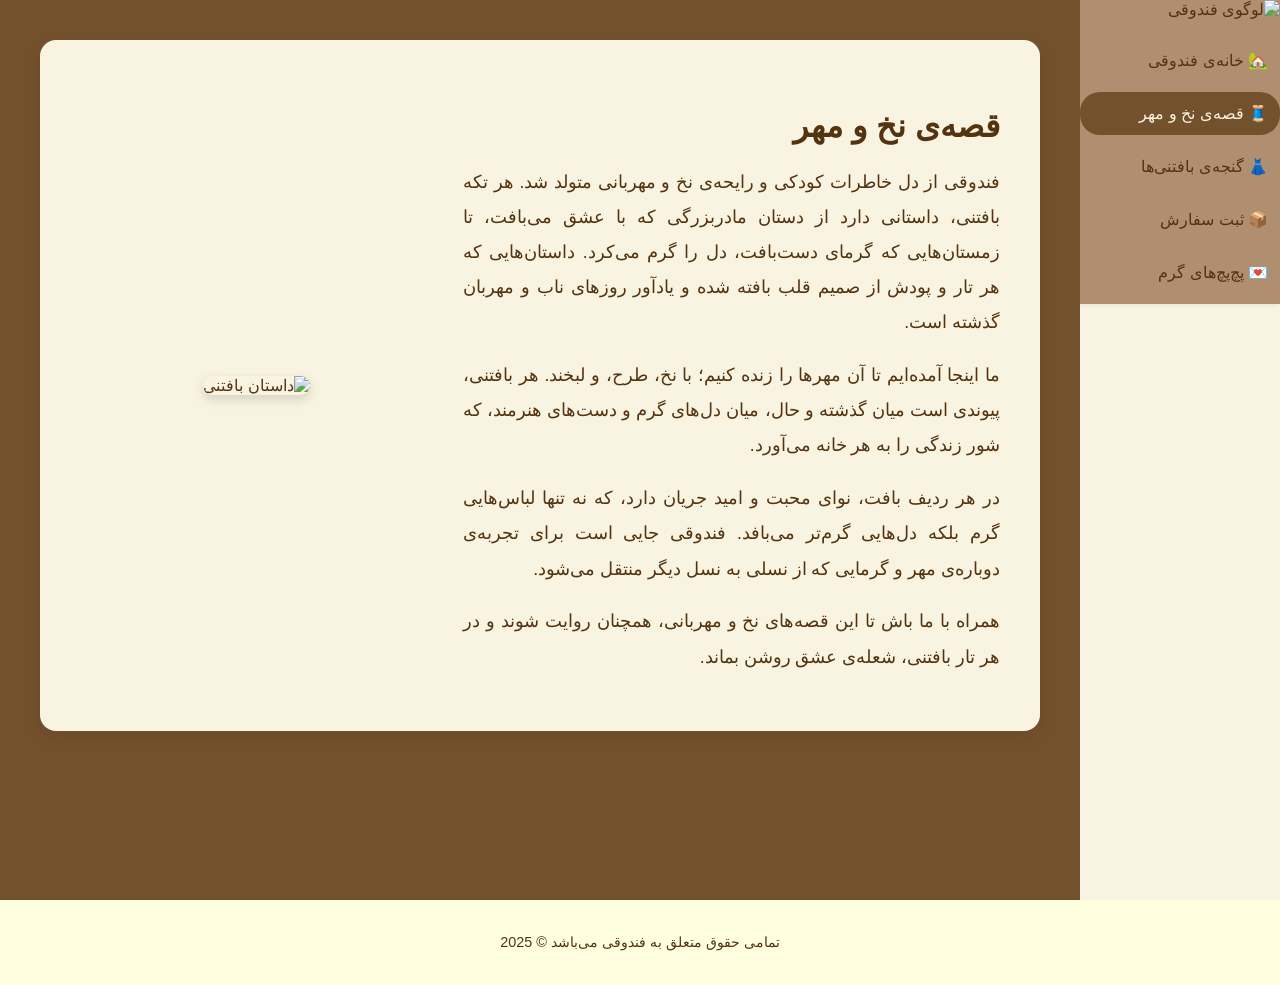
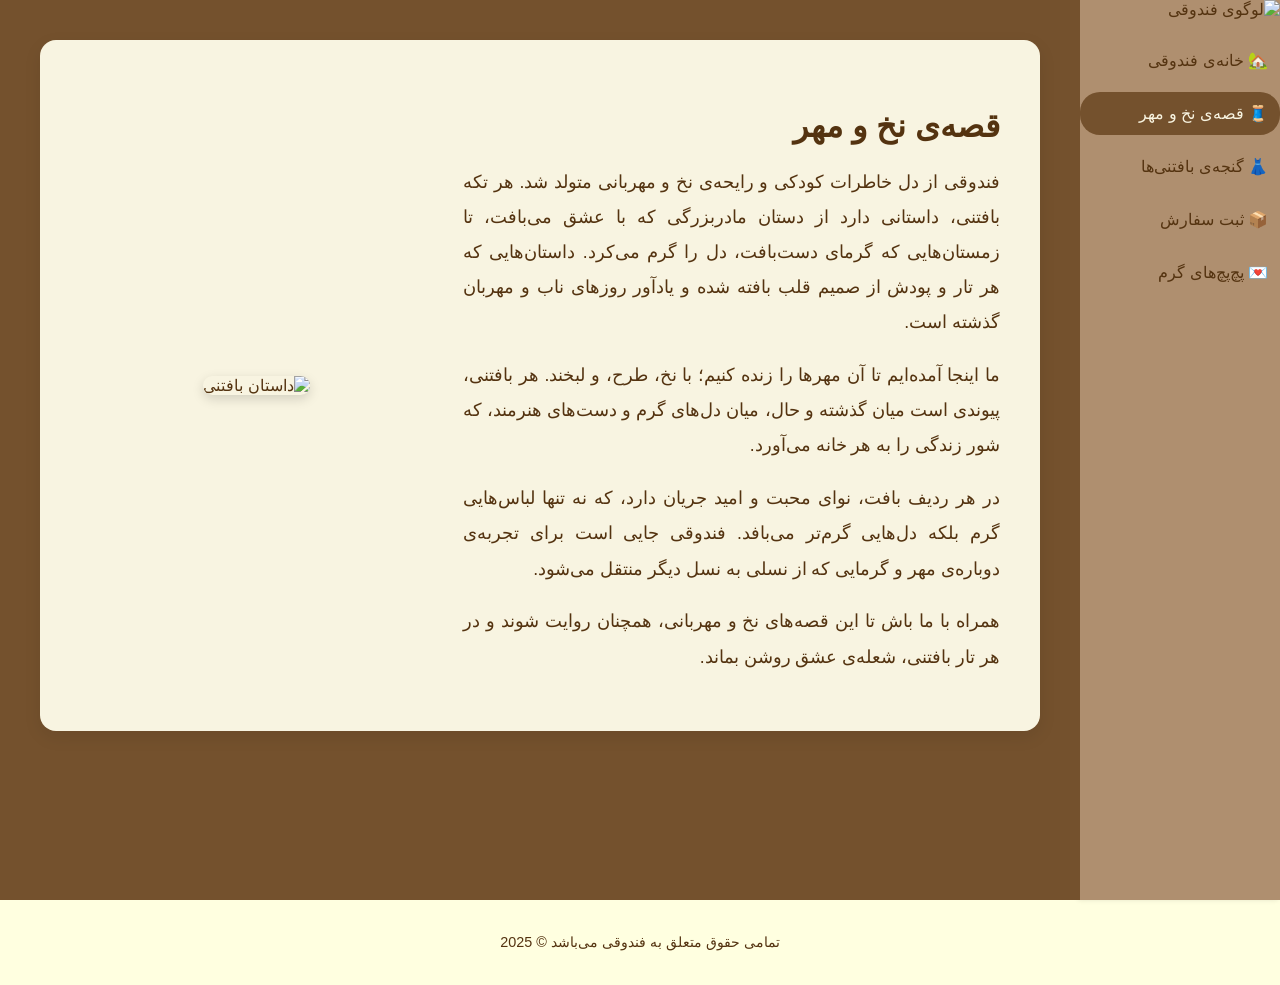

Update style.css

--- a/css/style.css
+++ b/css/style.css
@@ -25,7 +25,7 @@ body {
   background-color: #AF8F6F;
   padding: 0px;
   box-shadow: -2px 0 5px rgba(0, 0, 0, 0.1);
-  height: 100%;
+  align-self: stretch;
 }
 
 .logo {
